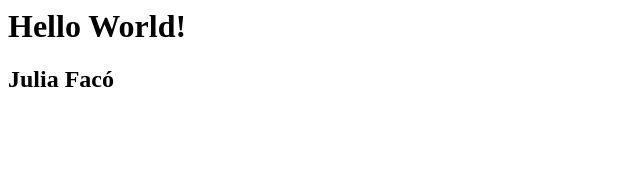
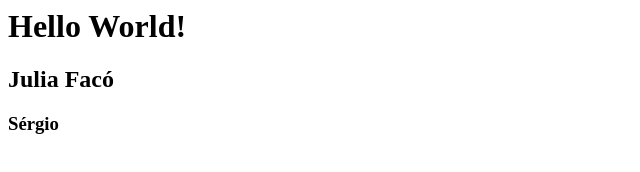
Before and after one commit to juliafaco/site-julia, a plain HTML site: page index.html in a window 1280 px wide. Shown: the full height of the page, 0-640 px from the left. Drawn offline with Linux system fonts and the light colour scheme.

Commit message:
Update index.html
sergio

```diff
--- a/index.html
+++ b/index.html
@@ -1,3 +1,5 @@
 <h1>Hello World!</h1>
 
 <h2>Julia Facó</h2>
+
+<h3> Sérgio </h3>
```
